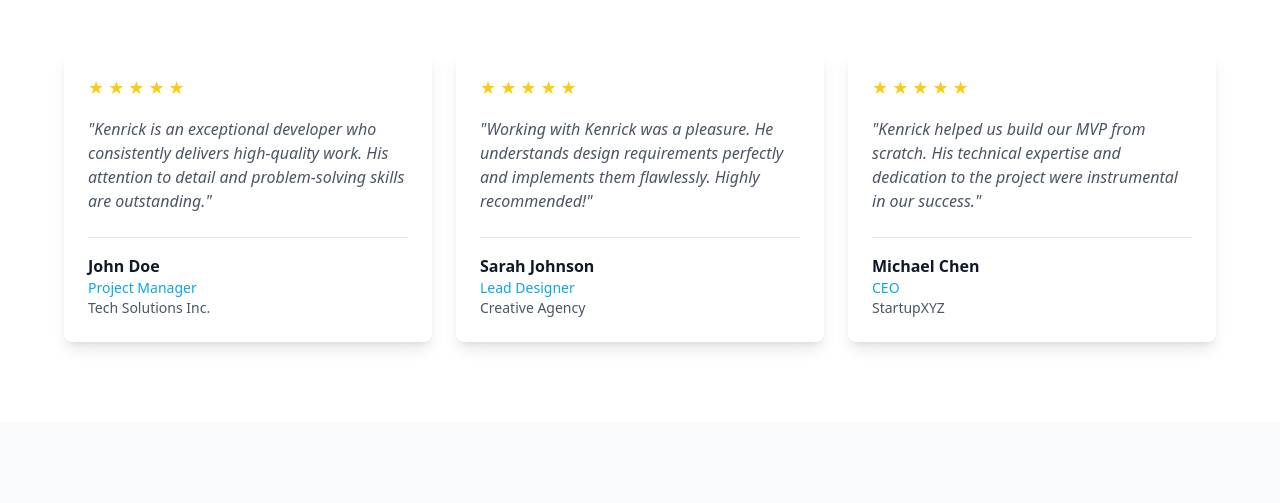
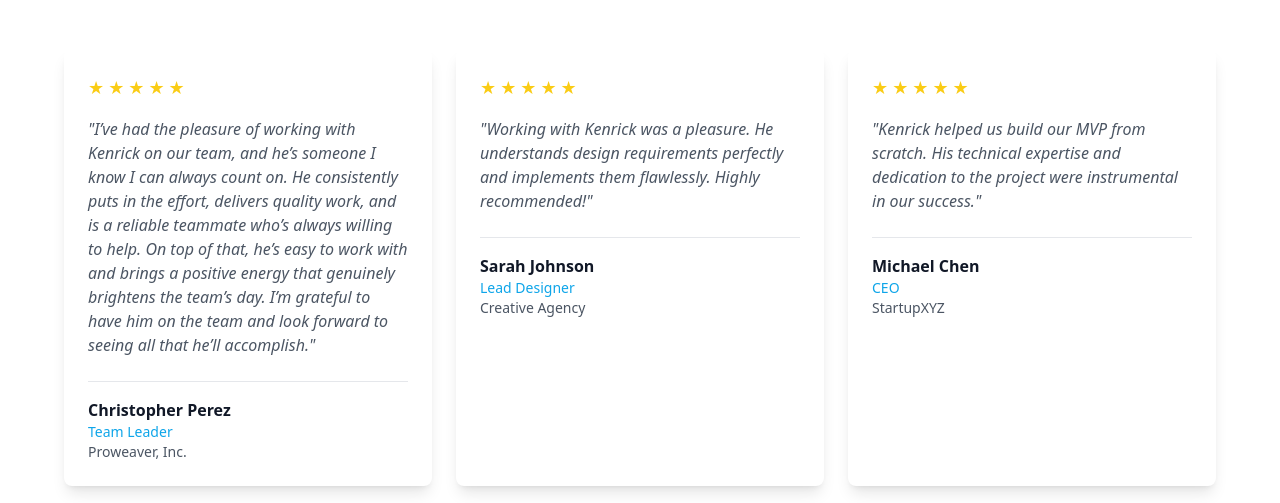
Before and after one commit to KenrickLabuca/kenricklabuca, a React (Vite) app: page / in a window 1280 px wide. Shown: the part 1804-2307 px from the top of the page. Built offline with nearby package versions, Linux system fonts and the light colour scheme.

Commit message:
testimonial

```diff
--- a/src/pages/Home.jsx
+++ b/src/pages/Home.jsx
@@ -125,10 +125,10 @@ export default function Home() {
   const testimonials = [
     {
       id: 1,
-      name: 'John Doe',
-      position: 'Project Manager',
-      company: 'Tech Solutions Inc.',
-      content: 'Kenrick is an exceptional developer who consistently delivers high-quality work. His attention to detail and problem-solving skills are outstanding.',
+      name: 'Christopher Perez',
+      position: 'Team Leader',
+      company: 'Proweaver, Inc.',
+      content: 'I’ve had the pleasure of working with Kenrick on our team, and he’s someone I know I can always count on. He consistently puts in the effort, delivers quality work, and is a reliable teammate who’s always willing to help. On top of that, he’s easy to work with and brings a positive energy that genuinely brightens the team’s day. I’m grateful to have him on the team and look forward to seeing all that he’ll accomplish.',
       rating: 5,
     },
     {
```
